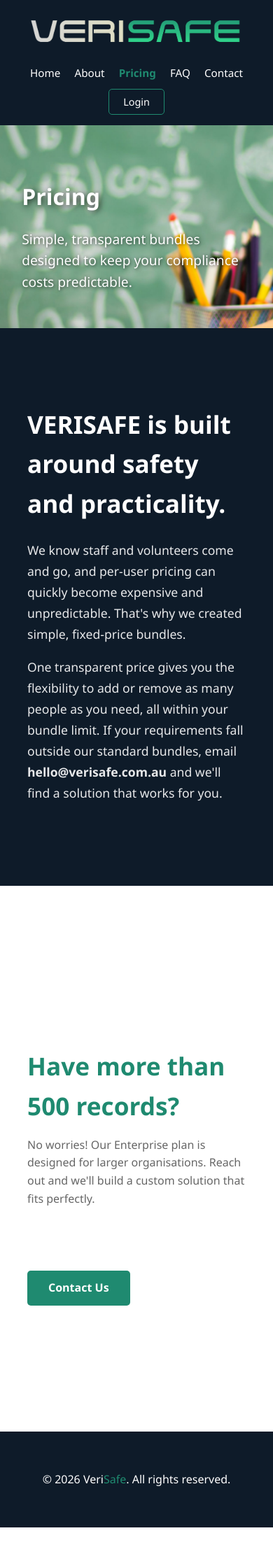
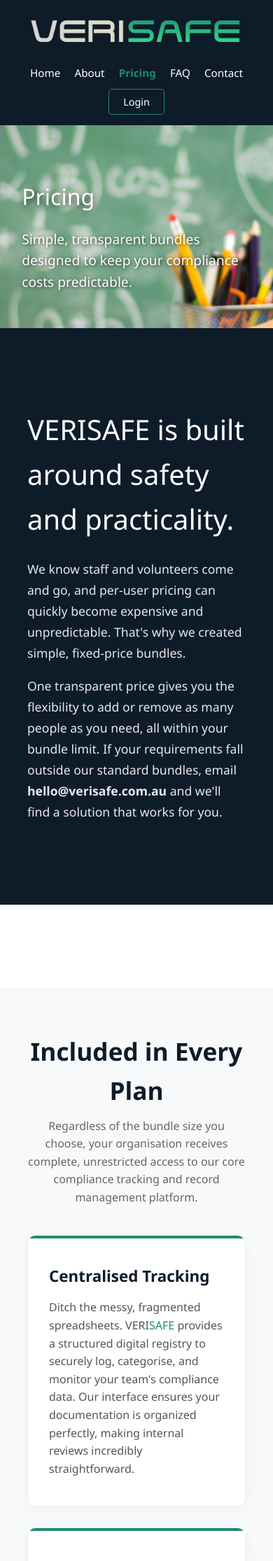
Before and after one commit to TonyGarner/verisafe-website, a Jekyll site: the page built from pricing.html, in a window 390 px wide. Shown: the top 2231 px of the page at 70% size. Built offline with Jekyll 4.4.1, drawn with Linux system fonts in a browser that asks for light colours; before the commit the page ends 2183 px from its top, so only the background shows below that; some of the changed text lies outside the part shown.

Commit message:
Updates to the website - SEO improvements

```diff
--- a/about.html
+++ b/about.html
@@ -1,6 +1,7 @@
 ---
 layout: default
-title: About the VeriSafe team | Experience in education and SaaS
+title: About the VeriSafe team
+description: "Learn how VERISAFE helps Australian organisations eliminate spreadsheet mess. Discover our mission to provide stress-free compliance tracking software."
 ---
 
 <section class="mission-section">
--- a/faq.html
+++ b/faq.html
@@ -1,6 +1,7 @@
 ---
 layout: default
 title: VERISAFE FAQ - Frequently Asked Questions
+description: "Find answers to common questions about VERISAFE compliance tracking, data security standards, custom expiry alerts, and supporting your Victorian roster."
 ---
 
 <section class="mission-section faq-header">
--- a/pricing.html
+++ b/pricing.html
@@ -1,6 +1,7 @@
 ---
 layout: default
 title: Pricing - Simple & Transparent
+description: "Simple, transparent pricing bundles for your organisation. Enjoy predictable flat-rate tracking costs with zero per-user fees. View our plans today."
 ---
 
 <section class="mission-section">
@@ -17,8 +18,11 @@
         <div class="story-grid">
             <div class="story-content">
                 <h2>VERISAFE is built around safety and practicality.</h2>
-                <p>We know staff and volunteers come and go, and per-user pricing can quickly become expensive and unpredictable. That's why we created simple, fixed-price bundles.</p>
-                <p>One transparent price gives you the flexibility to add or remove as many people as you need, all within your bundle limit. If your requirements fall outside our standard bundles, email <strong>hello@verisafe.com.au</strong> and we'll find a solution that works for you.</p>
+                <p>We know staff and volunteers come and go, and per-user pricing can quickly become expensive and
+                    unpredictable. That's why we created simple, fixed-price bundles.</p>
+                <p>One transparent price gives you the flexibility to add or remove as many people as you need, all
+                    within your bundle limit. If your requirements fall outside our standard bundles, email
+                    <strong>hello@verisafe.com.au</strong> and we'll find a solution that works for you.</p>
             </div>
         </div>
     </div>
@@ -28,19 +32,55 @@
     <div class="container">
         <div class="stripe-container">
             <script async src="https://js.stripe.com/v3/pricing-table.js"></script>
-            <stripe-pricing-table
-                pricing-table-id="prctbl_1TW4s2DuDG1O0samkYXFloFW"
+            <stripe-pricing-table pricing-table-id="prctbl_1TW4s2DuDG1O0samkYXFloFW"
                 publishable-key="pk_live_51TRiabDuDG1O0samcaRje2w4is79YFyibfxPezRMUAYtClykaNXzvxJcfPQ4O0jELSk1NQKlne3el9Wi0ME3Xhsk006A2or36q">
             </stripe-pricing-table>
         </div>
     </div>
 </section>
 
+<!-- SEO WORD COUNT BOOST: Core Suite Features -->
+<section class="advantage-section">
+    <div class="container">
+        <h2 style="color: var(--navy); text-align: center; font-size: 2.2rem; margin-top: 20px; margin-bottom: 10px;">
+            Included in Every Plan</h2>
+        <p style="text-align: center; color: #666; max-width: 700px; margin: 0 auto 30px;">Regardless of the bundle size
+            you choose, your organisation receives complete, unrestricted access to our core compliance tracking and
+            record management platform.</p>
+
+        <div class="advantage-grid">
+            <div class="advantage-card">
+                <div class="advantage-accent-bar"></div>
+                <h3>Centralised Tracking</h3>
+                <p>Ditch the messy, fragmented spreadsheets. VERI<span style="color: var(--green);">SAFE</span> provides
+                    a structured digital registry to securely log, categorise, and monitor your team's compliance data.
+                    Our interface ensures your documentation is organized perfectly, making internal reviews incredibly
+                    straightforward.</p>
+            </div>
+            <div class="advantage-card">
+                <div class="advantage-accent-bar"></div>
+                <h3>Proactive Expiry Alerts</h3>
+                <p>Never let a critical renewal date slip through the cracks. Once your records are logged in our
+                    system, the platform tracks the calendar for you. Administrators can fully customise the
+                    notification schedule, setting tailored email countdown alerts at whatever specific day intervals
+                    best suit your team's unique operational workflows.</p>
+            </div>
+            <div class="advantage-card">
+                <div class="advantage-accent-bar"></div>
+                <h3>Status Change Oversight</h3>
+                <p>Keep your leadership team informed whenever working with children clearances shift. VERI<span style="color: var(--green);">SAFE</span> makes it
+                    simple to flag, track, and manage critical updates across your active roster, ensuring your
+                    administration maintains the visibility required to protect your group.</p>
+            </div>
+        </div>
+    </div>
+</section>
 
 <section class="leadership-section">
     <div class="container">
         <h2 class="section-title">Have more than 500 records?</h2>
-        <p class="section-intro">No worries! Our Enterprise plan is designed for larger organisations. Reach out and we'll build a custom solution that fits perfectly.</p>
+        <p class="section-intro">No worries! Our Enterprise plan is designed for larger organisations. Reach out and
+            we'll build a custom solution that fits perfectly.</p>
         <a href="contact.html" class="btn-primary-hero">Contact Us</a>
     </div>
 </section>
--- /dev/null
+++ b/robots.txt
@@ -0,0 +1 @@
+Sitemap: https://verisafe.com.au/sitemap.xml
--- a/style.css
+++ b/style.css
@@ -423,89 +423,36 @@
 }
 
 
-
-
-
-
-
-
-
-
-/* Pricing Styles */
-.pricing-header {
+/* Reviews section ------------------------------------------ */
+.reviews-section {
+    background-color: #f0f7f5; /* Soft brand-tinted background to break up the white space */
+    padding: 60px 10%;
     text-align: center;
-    padding: 80px 10% 40px;
-    background: var(--light-bg);
+    border-top: 1px solid #e2efeb;
+    border-bottom: 1px solid #e2efeb;
 }
 
-.pricing-grid {
-    display: flex;
-    justify-content: center;
-    gap: 30px;
-    padding: 40px 10% 80px;
-    flex-wrap: wrap;
+.review-container {
+    max-width: 950px;
+    margin: 0 auto;
 }
 
-.pricing-card {
-    background: white;
-    border: 1px solid #ddd;
-    padding: 40px;
-    border-radius: 12px;
-    width: 300px;
-    text-align: center;
-    position: relative;
-    transition: 0.3s;
+.review-text {
+    font-size: 1.6rem;
+    font-style: italic;
+    color: var(--navy);
+    line-height: 1.5;
+    margin-bottom: 15px;
+    font-weight: 500;
 }
 
-.pricing-card.featured {
-    border: 2px solid var(--green);
-    transform: scale(1.05);
-    box-shadow: 0 10px 20px rgba(0, 0, 0, 0.1);
-}
-
-.pricing-card .badge {
-    background: var(--green);
-    color: white;
-    position: absolute;
-    top: -15px;
-    left: 50%;
-    transform: translateX(-50%);
-    padding: 5px 15px;
-    border-radius: 20px;
-    font-size: 0.8rem;
-}
-
-.price {
-    font-size: 3rem;
-    font-weight: bold;
-    margin: 20px 0;
-    color: var(--navy);
-}
-
-.price span {
-    font-size: 1rem;
-    color: #666;
-}
-
-.pricing-card ul {
-    list-style: none;
-    padding: 0;
-    margin-bottom: 30px;
-    text-align: left;
-}
-
-.pricing-card li {
-    margin-bottom: 10px;
-    padding-left: 25px;
-    position: relative;
-}
-
-.pricing-card li::before {
-    content: "✓";
-    position: absolute;
-    left: 0;
+.review-author {
+    font-size: 1.15rem;
+    font-weight: 700;
     color: var(--green);
-    font-weight: bold;
+    text-transform: uppercase;
+    letter-spacing: 1px;
+    margin: 0;
 }
 
 
@@ -526,9 +473,9 @@
 
 .mission-section h1 {
     color: #fff;
-    font-size: 3rem;
+    font-size: 3.5rem;
+    font-weight: 400;
     margin-bottom: 20px;
-    font-weight: 700;
     /* Added shadow to keep text readable against the raw image */
     text-shadow: 2px 2px 8px rgba(0, 0, 0, 0.7);
 }
@@ -567,7 +514,8 @@
 .story-content h2 {
     color: #ffffff;
     /* Contrast against navy */
-    font-size: 2.2rem;
+    font-size: 2.5rem;
+    font-weight: 400;
     margin-bottom: 25px;
 }
 
@@ -604,6 +552,7 @@
 .section-title {
     color: var(--green);
     font-size: 2.2rem;
+    font-weight: 400;
     margin-bottom: 10px;
 }
 
@@ -722,6 +671,83 @@
 
 
 /* Pricing Page Specifics */
+
+.pricing-header {
+    text-align: center;
+    padding: 80px 10% 40px;
+    background: var(--light-bg);
+}
+
+.pricing-grid {
+    display: flex;
+    justify-content: center;
+    gap: 30px;
+    padding: 40px 10% 80px;
+    flex-wrap: wrap;
+}
+
+.pricing-card {
+    background: white;
+    border: 1px solid #ddd;
+    padding: 40px;
+    border-radius: 12px;
+    width: 300px;
+    text-align: center;
+    position: relative;
+    transition: 0.3s;
+}
+
+.pricing-card.featured {
+    border: 2px solid var(--green);
+    transform: scale(1.05);
+    box-shadow: 0 10px 20px rgba(0, 0, 0, 0.1);
+}
+
+.pricing-card .badge {
+    background: var(--green);
+    color: white;
+    position: absolute;
+    top: -15px;
+    left: 50%;
+    transform: translateX(-50%);
+    padding: 5px 15px;
+    border-radius: 20px;
+    font-size: 0.8rem;
+}
+
+.price {
+    font-size: 3rem;
+    font-weight: bold;
+    margin: 20px 0;
+    color: var(--navy);
+}
+
+.price span {
+    font-size: 1rem;
+    color: #666;
+}
+
+.pricing-card ul {
+    list-style: none;
+    padding: 0;
+    margin-bottom: 30px;
+    text-align: left;
+}
+
+.pricing-card li {
+    margin-bottom: 10px;
+    padding-left: 25px;
+    position: relative;
+}
+
+.pricing-card li::before {
+    content: "✓";
+    position: absolute;
+    left: 0;
+    color: var(--green);
+    font-weight: bold;
+}
+
 .stripe-pricing-section {
     padding: 40px 5%;
     background-color: #fff;
@@ -1129,6 +1155,16 @@
         border-radius: 8px;       /* Slightly tighter radius appropriate for small screens */
     }
 
+    .reviews-section {
+        padding: 40px 5% !important;
+    }
+    .review-text {
+        font-size: 1.3rem;
+    }
+    .review-author {
+        font-size: 1rem;
+    }
+
     /* About ===============================================*/
 
     /* Fixes the About Page Mission Section Background */
```
Also changed, not shown: contact.html (+29 -0 lines), index.html (+10 -0 lines), sitemap.xml (added, +33 -0 lines).
